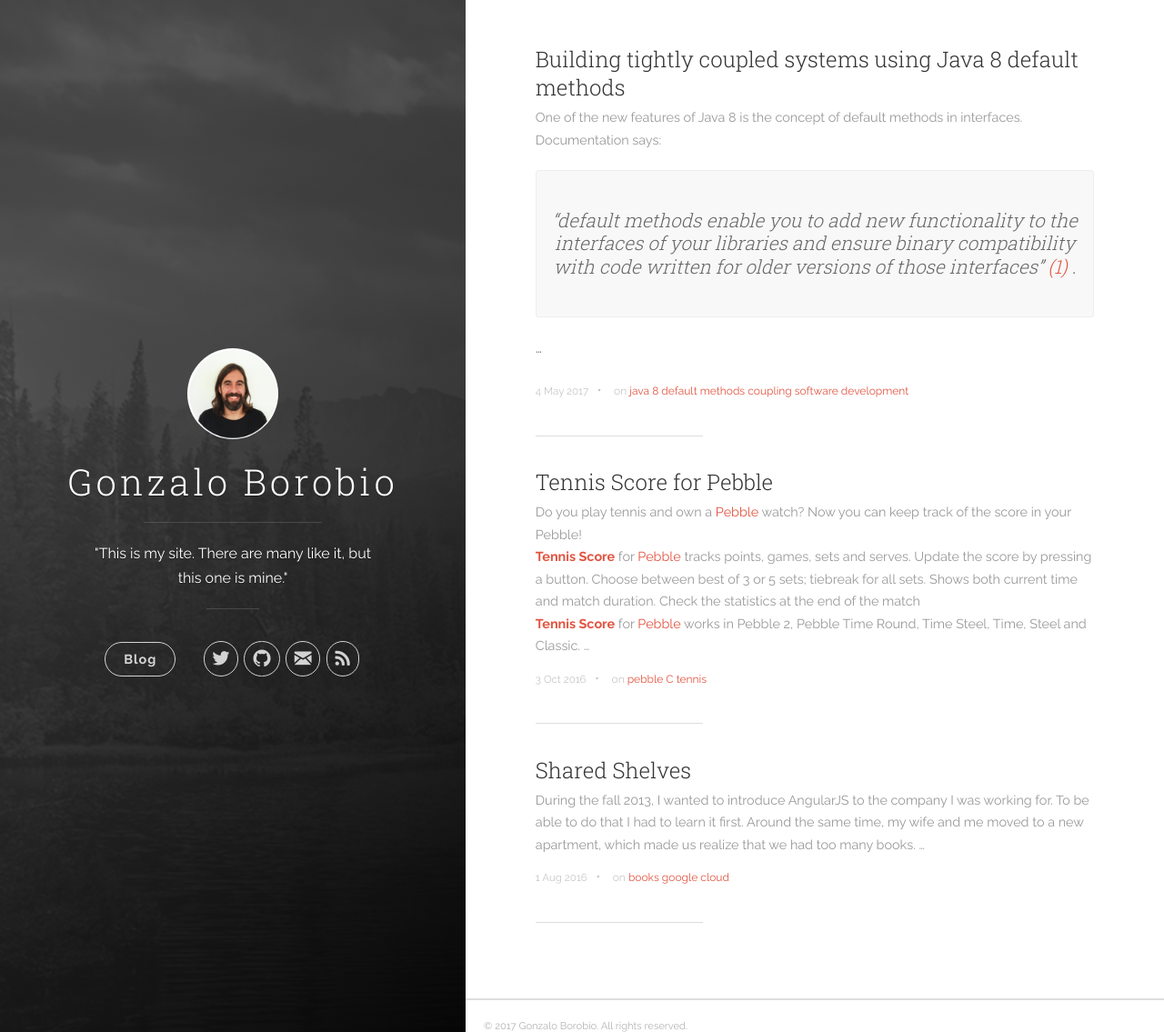
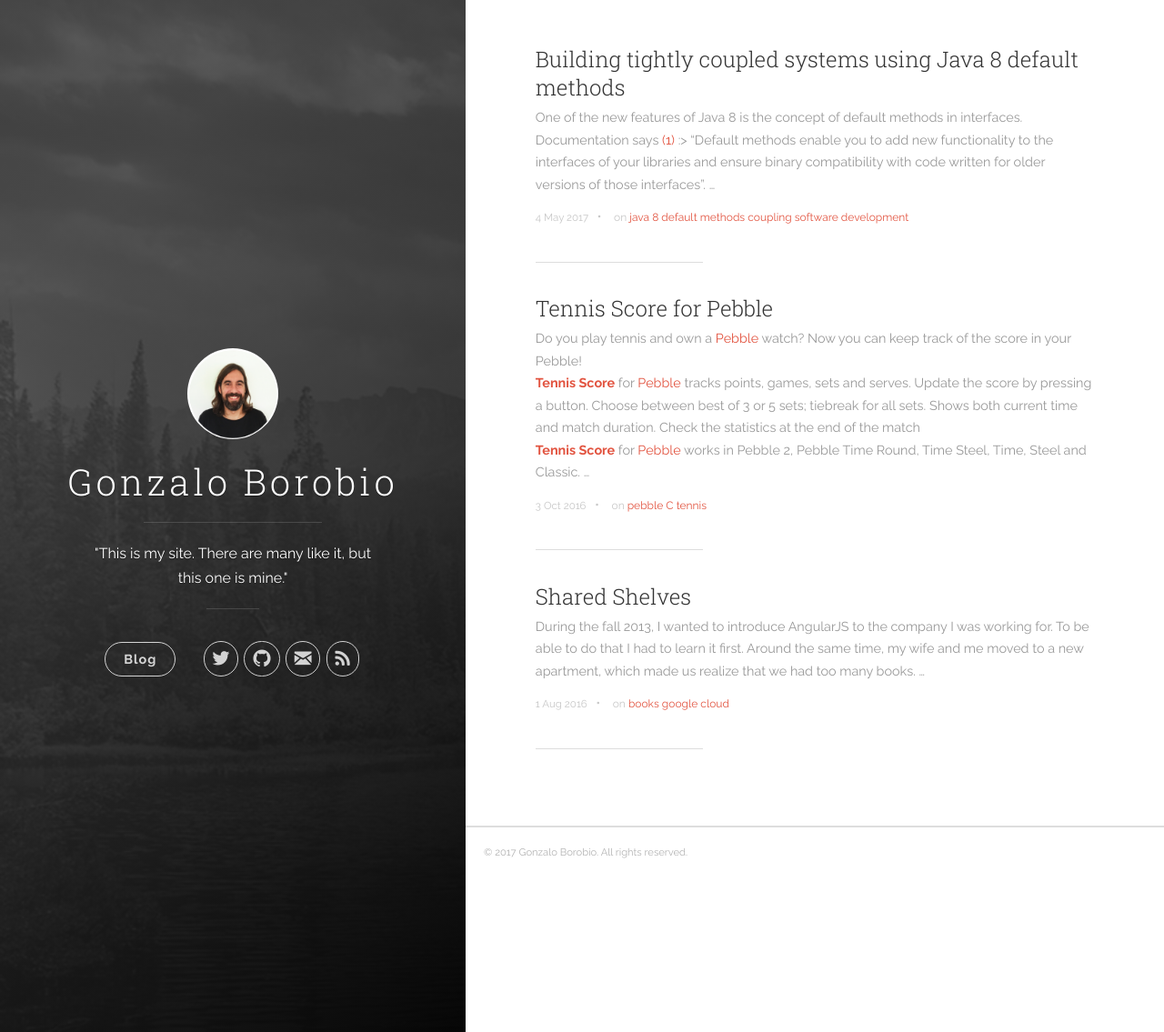
Before and after one commit to gborobio73/gborobio73.github.io, a Jekyll site: the page built from index.html, in a window 1280 px wide and 1135 px high. Shown: the whole window at 91% size. Built offline with Jekyll 4.4.1, drawn with Linux system fonts in a browser that asks for light colours; nearby versions of some CDN libraries; the list of posts is cut into pages by our own code.

```diff
--- a/_posts/2017-05-04-building-tightly-coupled-systems-with-java-8-default-methods.markdown
+++ b/_posts/2017-05-04-building-tightly-coupled-systems-with-java-8-default-methods.markdown
@@ -5,8 +5,7 @@ categories: [java 8, default methods, coupling, software development]
 tags: [java 8, default methods, coupling, software development]
 ---
 
-One of the new features of Java 8 is the concept of default methods in interfaces. Documentation says:
-> “default methods enable you to add new functionality to the interfaces of your libraries and ensure binary compatibility with code written for older versions of those interfaces”<sup>[ (1) ](#fnOne)</sup>.
+One of the new features of Java 8 is the concept of default methods in interfaces. Documentation says<sup>[ (1) ](#fnOne)</sup>:> “Default methods enable you to add new functionality to the interfaces of your libraries and ensure binary compatibility with code written for older versions of those interfaces”.
 
 This is a great idea: you can now extend your interfaces without breaking current implementation (backwards compatibility).
 As great as this idea is, developers have found another usage for default interfaces: **build tightly coupled systems that look loosely coupled**.
```
